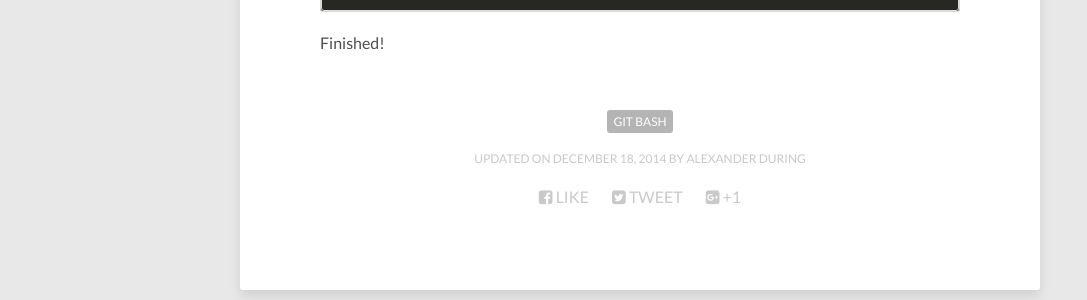
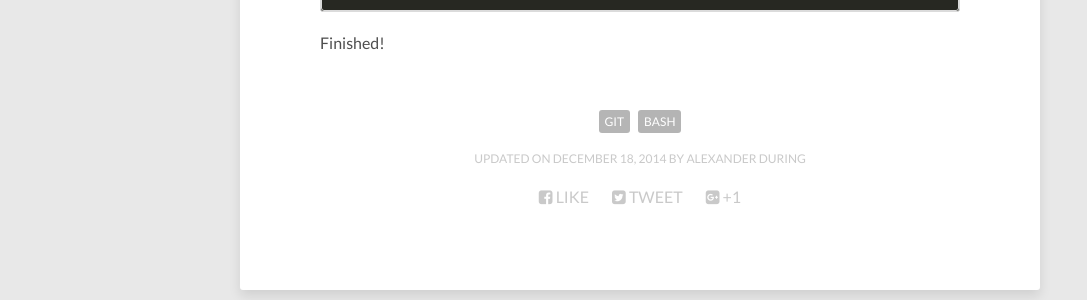
Before and after one commit to alexanderduring/notes, a Jekyll site: the page built from _posts/git/2014-12-18-bash-prompt.md, in a window 1280 px wide and 900 px high, scrolled down 1642 px. Shown: the part 178-478 px from the top of the window, without its empty margins (0-1087 px from the left). Built offline with Jekyll 4.4.1, drawn with Linux system fonts in a browser that asks for light colours; nearby versions of some CDN libraries.

```diff
--- a/_posts/git/2014-12-18-bash-prompt.md
+++ b/_posts/git/2014-12-18-bash-prompt.md
@@ -3,7 +3,7 @@ layout: post
 title: Git Bash Prompt
 description: "How to set up a git bash prompt that shows the branch and the current git status."
 modified: 2014-12-18
-tags: [git bash]
+tags: [git, bash]
 ---
 
 How to change the bash prompt to reflect the status of your repository
```
